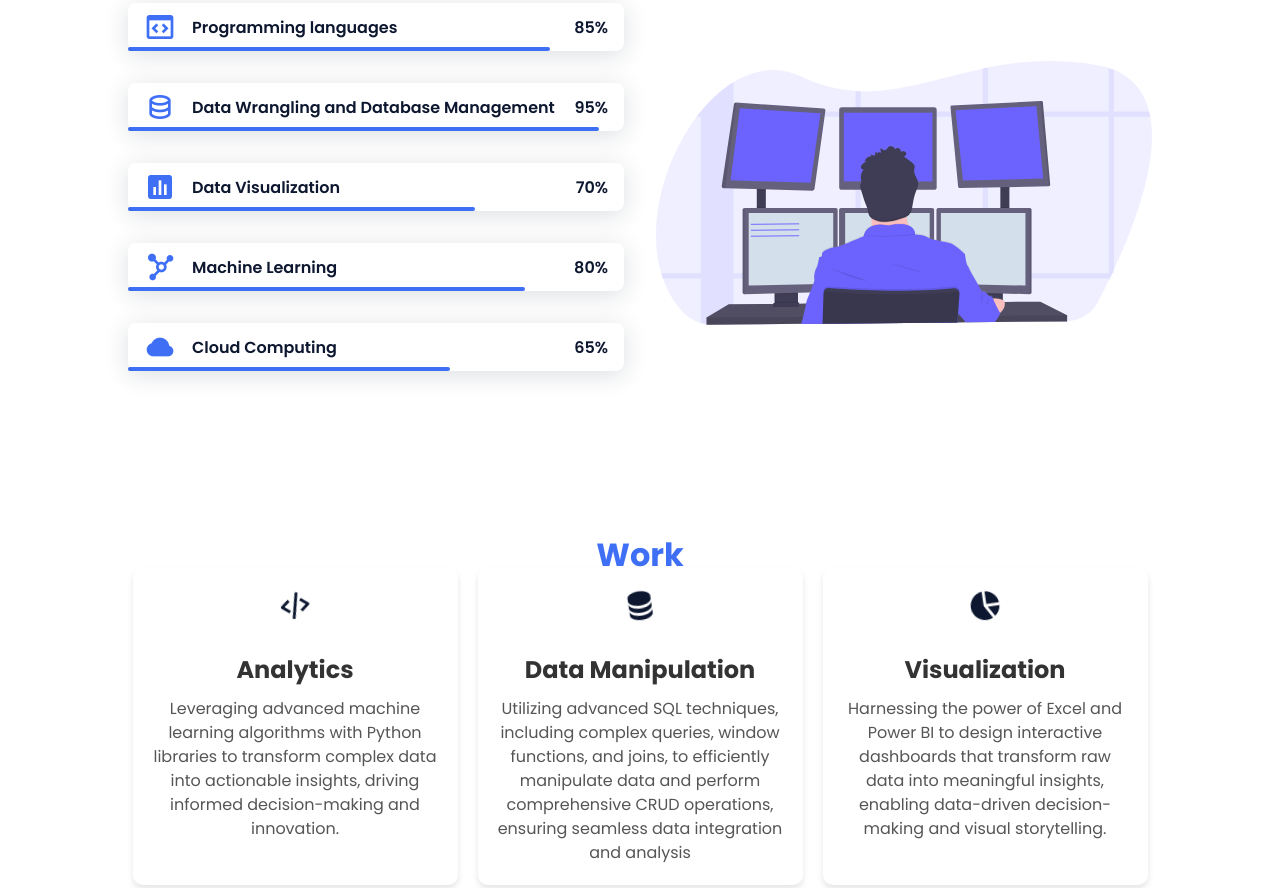
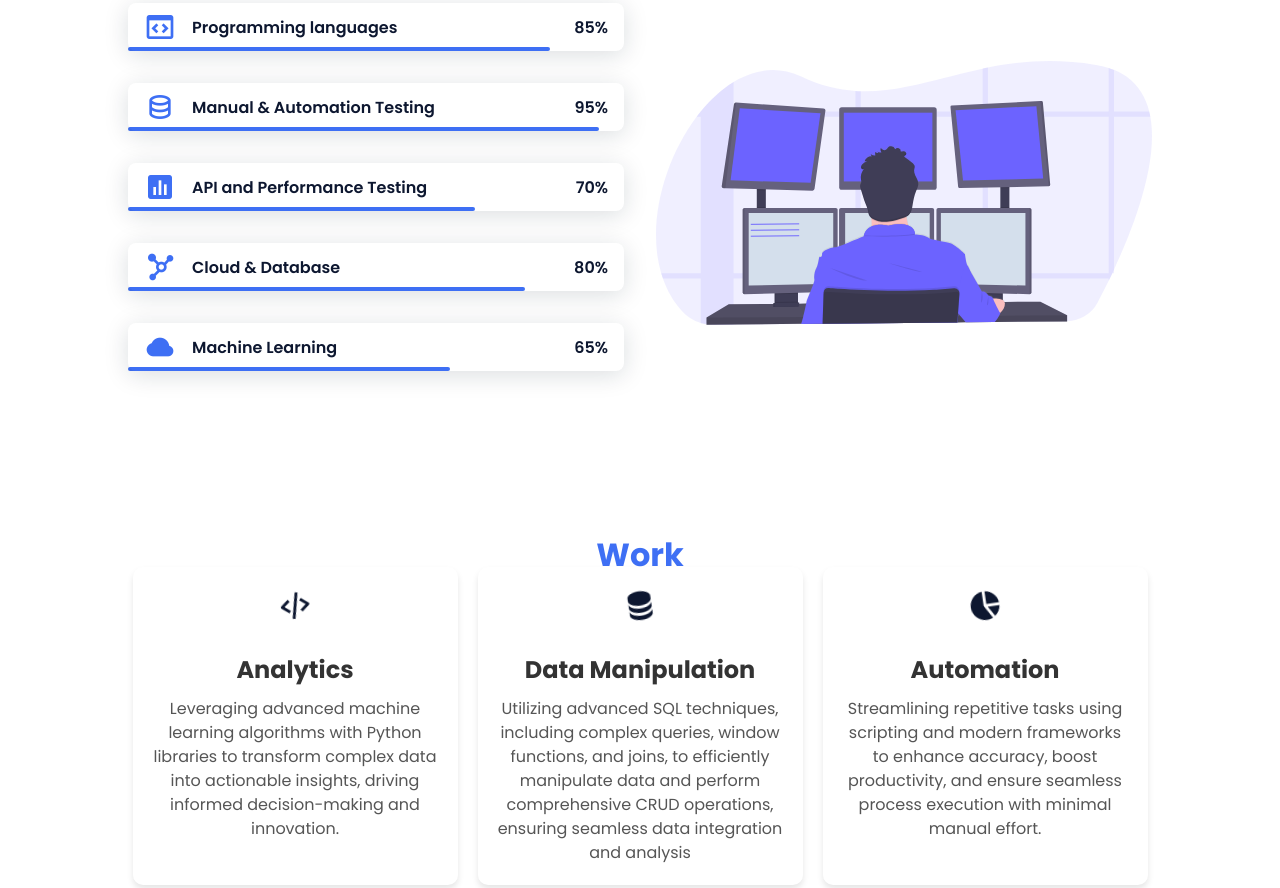
Before and after one commit to ishanhirani/portfolio_website, a plain HTML site: page index.html in a window 1280 px wide. Shown: the part 1447-2335 px from the top of the page. Drawn offline with nearby package versions, Linux system fonts and the light colour scheme.

Commit message:
Update index.html
updated content

```diff
--- a/index.html
+++ b/index.html
@@ -13,7 +13,7 @@
     <link href="https://cdnjs.cloudflare.com/ajax/libs/font-awesome/5.15.4/css/all.min.css" rel="stylesheet">
 
 
-    <title>Ishan Hirani | Data Enthusiast</title>
+    <title>Ishan Hirani | SDET</title>
 </head>
 
 <body>
@@ -130,7 +130,7 @@
                     <div class="skills__data">
                         <div class="skills__names">
                             <i class='bx bx-data skills__icon'></i>
-                            <span class="skills__name">Data Wrangling and Database Management</span>
+                            <span class="skills__name">Manual & Automation Testing</span>
                         </div>
                         <div class="skills__bar skills__da">
 
@@ -142,7 +142,7 @@
                     <div class="skills__data">
                         <div class="skills__names">
                             <i class='bx bxs-bar-chart-square skills__icon'></i>
-                            <span class="skills__name">Data Visualization</span>
+                            <span class="skills__name">API and Performance Testing</span>
                         </div>
                         <div class="skills__bar skills__vis">
 
@@ -154,7 +154,7 @@
                     <div class="skills__data">
                         <div class="skills__names">
                             <i class='bx bxs-network-chart skills__icon'></i>
-                            <span class="skills__name">Machine Learning</span>
+                            <span class="skills__name">Cloud & Database</span>
                         </div>
                         <div class="skills__bar skills__ml">
 
@@ -166,7 +166,7 @@
                     <div class="skills__data">
                         <div class="skills__names">
                             <i class='bx bxs-cloud skills__icon'></i>
-                            <span class="skills__name">Cloud Computing</span>
+                            <span class="skills__name">Machine Learning</span>
                         </div>
                         <div class="skills__bar skills__cl">
 
@@ -212,10 +212,9 @@
                     <div class="cd-icon">
                         <i class='bx bxs-pie-chart-alt-2 bx-tada bx-md'></i>
                     </div>
-                    <h3 class="cd-title">Visualization</h3>
-                    <p class="cd-description">Harnessing the power of Excel and Power BI to design interactive
-                        dashboards that transform raw data into meaningful insights, enabling data-driven
-                        decision-making and visual storytelling.</p>
+                    <h3 class="cd-title">Automation</h3>
+                    <p class="cd-description">Streamlining repetitive tasks using scripting and modern frameworks to enhance accuracy,
+                        boost productivity, and ensure seamless process execution with minimal manual effort.</p>
                 </div>
             </div>
             <div class="More-area">
```
